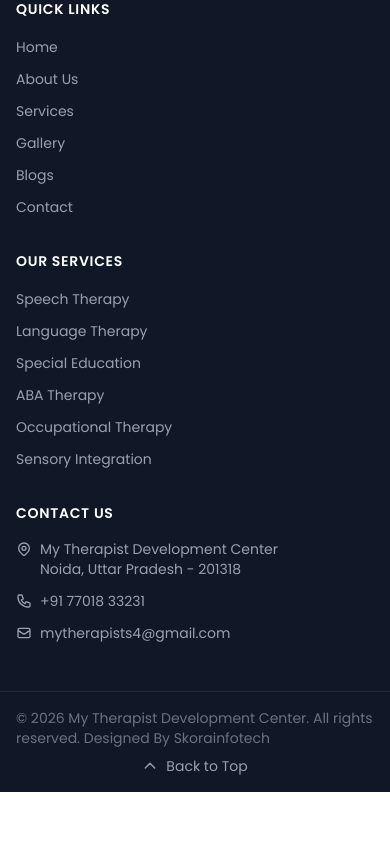
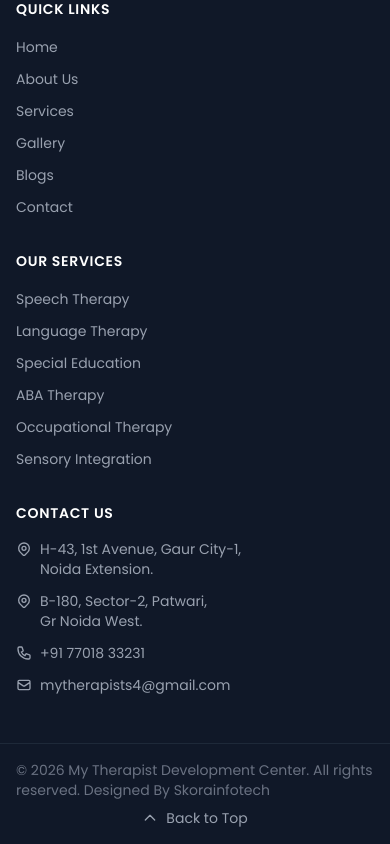
Before and after one commit to Skora-websites/mytherapist, a Next.js app: page /book in a window 390 px wide. Shown: the part 1754-2598 px from the top of the page. Before the commit the page ends 2546 px from the top, so only its background shows below. Built offline with nearby package versions, Linux system fonts and the light colour scheme.

Commit message:
update location and fix mobile view

```diff
--- a/app/contact/page.tsx
+++ b/app/contact/page.tsx
@@ -66,9 +66,11 @@
                     </div>
                     <div>
                       <h3 className="font-bold text-gray-900 mb-1">Our Address</h3>
-                      <p className="text-gray-600 text-sm">
-                        My Therapist Development Center<br />
-                        Noida, Uttar Pradesh - 201318
+                      <p className="text-gray-600 text-sm">                        My Therapist Development Center
+                        <br />
+                        H-43, 1st Avenue, Gaur City-1, Noida Extension.
+                        <br />
+                        B-180, Sector-2, Patwari, Gr Noida West.
                       </p>
                     </div>
                   </div>
--- a/app/layout.tsx
+++ b/app/layout.tsx
@@ -78,9 +78,9 @@
   email: "mytherapists4@gmail.com",
   address: {
     "@type": "PostalAddress",
-    addressLocality: "Noida",
+    addressLocality: "Noida Extension",
     addressRegion: "Uttar Pradesh",
-    postalCode: "201318",
+    postalCode: "201301",
     addressCountry: "IN",
   },
   geo: {
--- a/components/Footer.tsx
+++ b/components/Footer.tsx
@@ -121,9 +121,20 @@
                   <path strokeLinecap="round" strokeLinejoin="round" strokeWidth={2} d="M15 11a3 3 0 11-6 0 3 3 0 016 0z" />
                 </svg>
                 <span>
-                  My Therapist Development Center
+                  H-43, 1st Avenue, Gaur City-1,
                   <br />
-                  Noida, Uttar Pradesh - 201318
+                  Noida Extension.
+                </span>
+              </li>
+              <li className="flex items-start gap-2">
+                <svg className="w-4 h-4 mt-0.5 flex-shrink-0" fill="none" stroke="currentColor" viewBox="0 0 24 24">
+                  <path strokeLinecap="round" strokeLinejoin="round" strokeWidth={2} d="M17.657 16.657L13.414 20.9a1.998 1.998 0 01-2.827 0l-4.244-4.243a8 8 0 1111.314 0z" />
+                  <path strokeLinecap="round" strokeLinejoin="round" strokeWidth={2} d="M15 11a3 3 0 11-6 0 3 3 0 016 0z" />
+                </svg>
+                <span>
+                  B-180, Sector-2, Patwari,
+                  <br />
+                  Gr Noida West.
                 </span>
               </li>
               <li className="flex items-center gap-2">
--- a/components/Hero.tsx
+++ b/components/Hero.tsx
@@ -2,7 +2,7 @@
 
 export default function Hero() {
   return (
-    <section className="relative min-h-[65vh] flex items-center overflow-hidden">
+    <section className="relative min-h-[65vh] flex items-center overflow-hidden mt-4 sm:mt-0">
       <div className="absolute inset-0">
         <img src="/images/my-therapist-hero.jpeg" alt="" className="w-full h-full object-cover object-[center_30%]" />
         <div className="absolute inset-0 bg-gradient-to-r from-gray-900/90 via-gray-900/70 to-gray-900/20" />
@@ -13,7 +13,7 @@
         <div className="absolute top-1/3 left-8 w-10 h-10 rounded-full border border-white/10" />
         <div className="absolute bottom-24 left-1/3 w-6 h-6 rounded-lg bg-white/10 rotate-45" />
       </div>
-      <div className="relative max-w-7xl mx-auto px-4 sm:px-6 lg:px-8 pt-0 pb-8 sm:pt-2 sm:pb-10 lg:pt-4 lg:pb-16 w-full">
+      <div className="relative max-w-7xl mx-auto px-4 sm:px-6 lg:px-8 pt-6 pb-8 sm:pt-2 sm:pb-10 lg:pt-4 lg:pb-16 w-full">
         <div className="max-w-2xl z-10">
           <div className="inline-flex items-center gap-2 bg-brand-pink text-white text-sm font-semibold px-5 py-2 rounded-full mb-4 shadow-lg shadow-brand-pink/30">
             <span className="flex h-2 w-2 relative"><span className="animate-ping absolute inline-flex h-full w-full rounded-full bg-white opacity-75" /><span className="relative inline-flex rounded-full h-2 w-2 bg-white" /></span>
@@ -21,7 +21,7 @@
           </div>
           <h1 className="text-4xl sm:text-5xl lg:text-6xl xl:text-7xl font-bold leading-[1.08] text-white tracking-tight">Welcome To</h1>
           <h1 className="text-4xl sm:text-5xl lg:text-6xl xl:text-7xl font-bold leading-[1.08] tracking-tight"><span className="text-brand-pink">My </span><span className="text-brand-blue">Therapist</span></h1>
-          <h1 className="text-4xl sm:text-5xl lg:text-6xl xl:text-7xl font-bold leading-[1.08] mb-2 tracking-tight whitespace-nowrap"><span className="text-brand-pink">Child Development Centre</span></h1>
+          <h1 className="text-4xl sm:text-5xl lg:text-6xl xl:text-7xl font-bold leading-[1.08] mb-2 tracking-tight whitespace-normal sm:whitespace-nowrap"><span className="text-brand-pink">Child Development Centre</span></h1>
           <p className="text-lg sm:text-xl text-white/80 leading-relaxed mb-4 max-w-xl">Empowering Children with Developmental Delays Through Personalized Therapy Plans.</p>
           <div className="flex flex-col sm:flex-row gap-4 justify-start mb-4">
             <Link href="/book" className="group inline-flex items-center justify-center px-8 py-4 bg-brand-pink text-white font-bold rounded-2xl hover:bg-pink-500 transition-all duration-300 shadow-lg shadow-brand-pink/40 hover:shadow-xl text-base">Book an Appointment<svg className="w-5 h-5 ml-2 group-hover:translate-x-1 transition-transform" fill="none" stroke="currentColor" viewBox="0 0 24 24"><path strokeLinecap="round" strokeLinejoin="round" strokeWidth={2} d="M17 8l4 4m0 0l-4 4m4-4H3" /></svg></Link>
```
